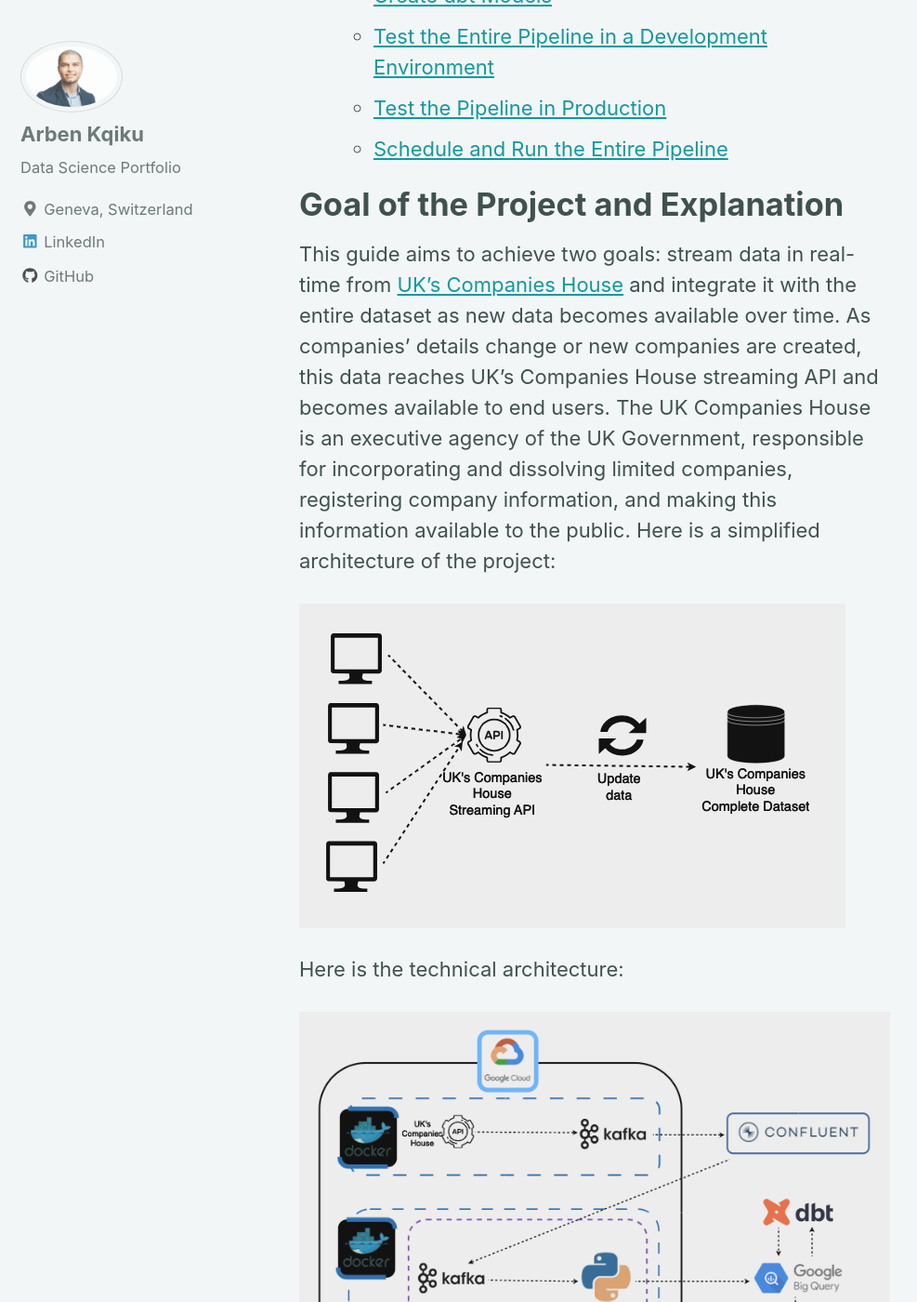
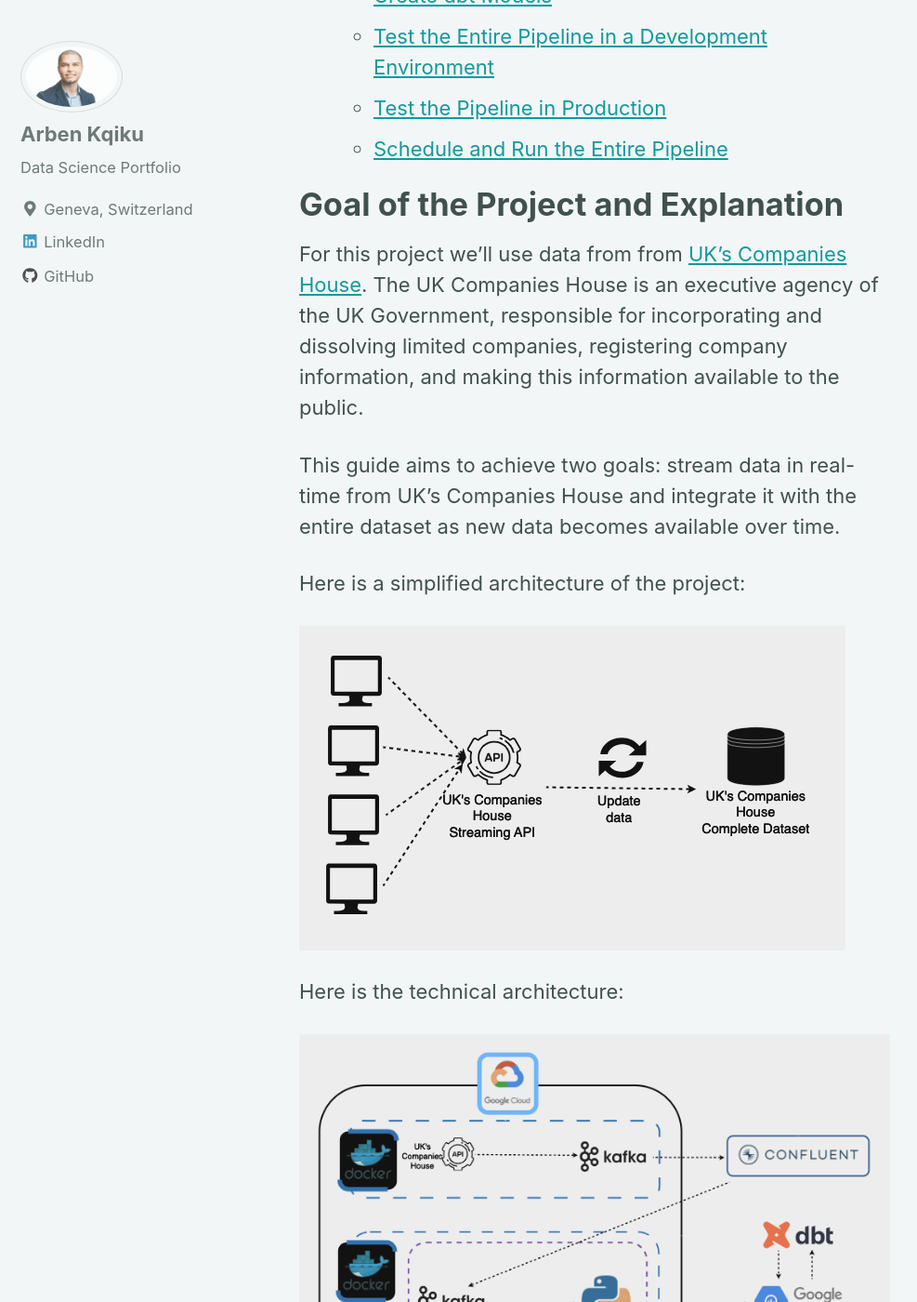
Before and after one commit to ArbenKqiku/arbenkqiku.github.io, a Jekyll site: the page built from _posts/2024-03-29-kafka-streaming-end-to-end-pipeline.md, in a window 1280 px wide and 1400 px high, scrolled down 2447 px. Shown: the whole window at 93% size, without its empty margins (0-987 px from the left). Built offline with Jekyll 4.4.1, drawn with Linux system fonts in a browser that asks for light colours; nearby versions of some CDN libraries; some of the changed text lies outside the part shown.

Commit message:
made changes

```diff
--- a/_posts/2024-03-29-kafka-streaming-end-to-end-pipeline.md
+++ b/_posts/2024-03-29-kafka-streaming-end-to-end-pipeline.md
@@ -39,7 +39,11 @@
     - [Schedule and Run the Entire Pipeline](#schedule-and-run-the-entire-pipeline)
 
 # Goal of the Project and Explanation
-This guide aims to achieve two goals: stream data in real-time from [UK's Companies House](https://www.gov.uk/government/organisations/companies-house) and integrate it with the entire dataset as new data becomes available over time. As companies' details change or new companies are created, this data reaches UK's Companies House streaming API and becomes available to end users. The UK Companies House is an executive agency of the UK Government, responsible for incorporating and dissolving limited companies, registering company information, and making this information available to the public. Here is a simplified architecture of the project:
+For this project we'll use data from from [UK's Companies House](https://www.gov.uk/government/organisations/companies-house). The UK Companies House is an executive agency of the UK Government, responsible for incorporating and dissolving limited companies, registering company information, and making this information available to the public.
+
+This guide aims to achieve two goals: stream data in real-time from UK's Companies House and integrate it with the entire dataset as new data becomes available over time.
+
+Here is a simplified architecture of the project:
 
 <img src="{{ site.url }}{{ site.baseurl }}/images/article-4-kafka-streaming/22-project-intro/image-11.png" alt="linearly separable data">
 
@@ -59,7 +65,7 @@
 
 <img src="{{ site.url }}{{ site.baseurl }}/images/article-4-kafka-streaming/22-project-intro/image-3.png" alt="linearly separable data">
 
-All of the previous steps involve several scripts and multiple packages. To simplify the deployment and mitigate dependency issues we'll encapsulate all components into a Docker container. In this way, we'll to able to stream data to our Kafka cluster with one simple line of code, `docker start container_id`:
+All of the previous steps involve several scripts and multiple packages. To simplify the deployment and mitigate dependency issues we'll encapsulate all components into a Docker container. In this way, we'll to able to stream data to our Kafka cluster with one simple line of code, `docker start container_id`.
 
 <img src="{{ site.url }}{{ site.baseurl }}/images/article-4-kafka-streaming/22-project-intro/image-4.png" alt="linearly separable data">
 
@@ -120,6 +126,8 @@
 Now, let's move to the next step, creating a virtual machine.
 
 ## Create a Virtual Machine
+
+<img src="{{ site.url }}{{ site.baseurl }}/images/article-4-kafka-streaming/22-project-intro/image-5.png" alt="linearly separable data">
 
 A virtual machine is essentially a computer within a computer. For instance, you can create a virtual machine on your local computer, completely separate from the physical hardware. In our case, we're opting to create a virtual machine in the cloud. Why? Because that's where our orchestrator, Mage, will reside. We need to host Mage on a machine that never shuts down to ensure the streaming pipeline can run continuously.
 
```
Also changed, not shown: other parts of _posts/2024-03-29-kafka-streaming-end-to-end-pipeline.md (+5 -3 lines), images/article-4-kafka-streaming/22-project-intro/image-6.png, 1 other file.
